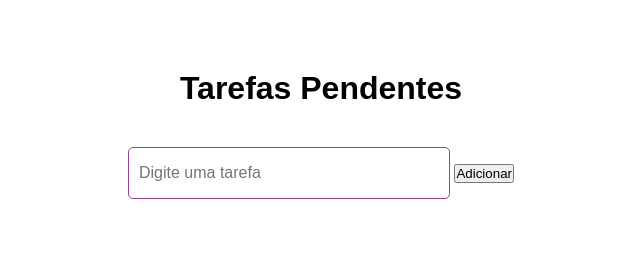
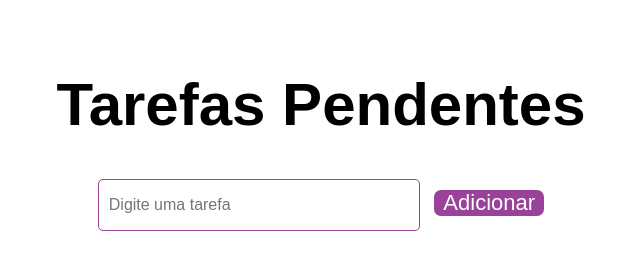
Before and after one commit to iagokoch/todo-list, a plain HTML site: page index.html in a window 1280 px wide. Shown: the whole page, without its empty margins (319-959 px from the left). Drawn offline with Linux system fonts and the light colour scheme.

Commit message:
feat: botão de add tarefa

```diff
--- a/index.html
+++ b/index.html
@@ -20,7 +20,7 @@
             placeholder="Digite uma tarefa"
             required
           />
-          <button type="submit">Adicionar</button>
+          <button id="btn" type="submit">Adicionar</button>
         </form>
       </div>
 
--- a/style.css
+++ b/style.css
@@ -12,6 +12,7 @@ body {
 h1 {
   margin-top: 70px;
   margin-bottom: 40px;
+  font-size: 60px;
 }
 
 #task-input {
@@ -21,6 +22,7 @@ h1 {
   border: 1px solid #9a4199;
   padding: 10px;
   font-size: 16px;
+  margin-right: 10px;
 }
 
 .container {
@@ -30,3 +32,20 @@ h1 {
   width: 100%;
   height: 100vh;
 }
+
+#btn {
+  width: 110px;
+  font-size: 22px;
+  border-radius: 7px;
+  border: none;
+  background-color: #9a4199;
+  color: white;
+  transition: transform 0.4s ease-in-out;
+}
+
+#btn:hover {
+  background-color: #7a2f7a;
+  cursor: pointer;
+  font-size: 24px;
+  transform: scale(1.1);
+}
```
